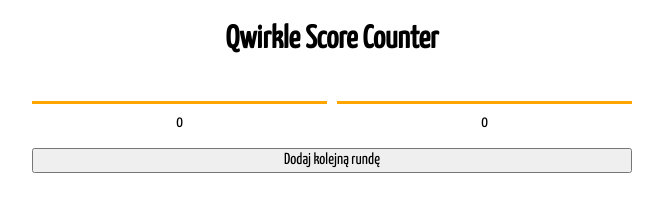
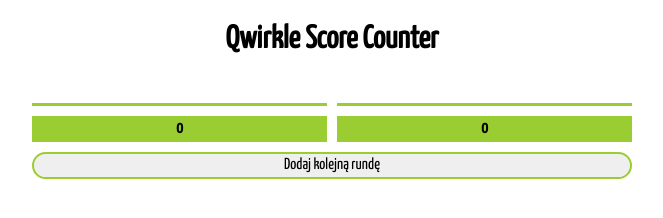
Before and after one commit to LaminarPLayer/qwirkle, a plain HTML site: page index.html in a window 1280 px wide. Both pictures are taken after a click on the button "Rozpocznij grę!". Shown: the whole page, without its empty margins (308-971 px from the left). Drawn offline with Linux system fonts and the light colour scheme.

Commit message:
It actually… works! yay!

```diff
--- a/qwirkle.css
+++ b/qwirkle.css
@@ -47,8 +47,6 @@
 }
 
 #scoreGrid div, #scoreGrid input{
-    /* border: none;
-    border-bottom: 2px solid red; */
     min-width: 50px;
     word-wrap: normal;
     text-align: center;
@@ -56,7 +54,19 @@
 }
 #scoreGrid .plyr{
     font-weight: bold;
-    border-bottom: 3px solid orange;
+    border-bottom: 3px solid yellowgreen;
+}
+#scoreGrid .score{
+    background: yellowgreen;
+    padding: 4px;
+    font-weight: bold;
+}
+#scoreGrid input[type="number"]{
+    border: 2px solid yellowgreen;
+}
+#scoreGrid input[type="button"]{
+    border: 2px solid yellowgreen;
+    border-radius: 25px;
 }
 
 
```
